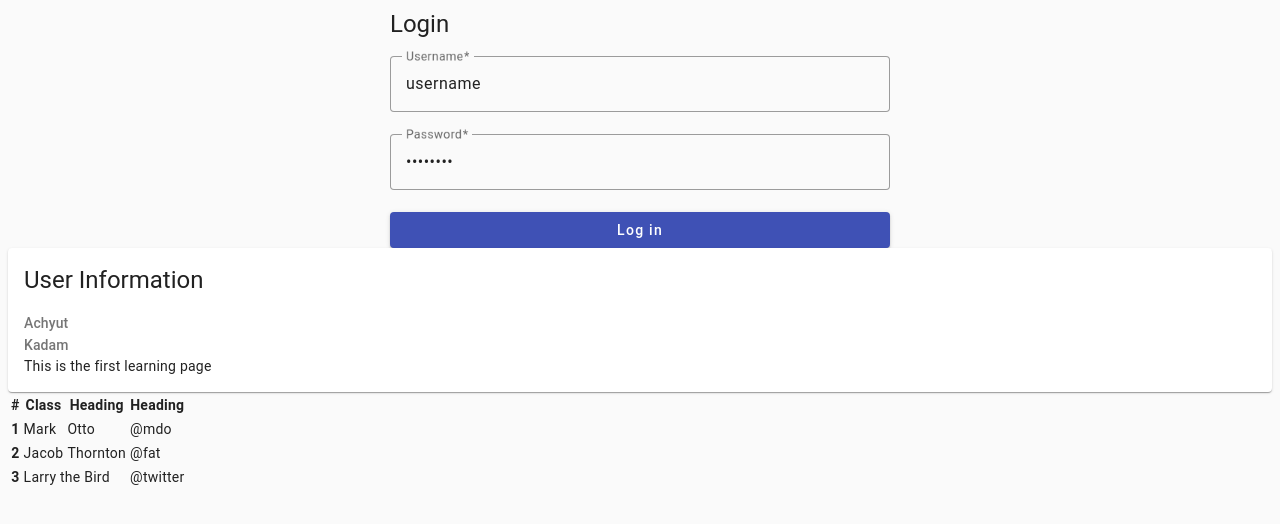
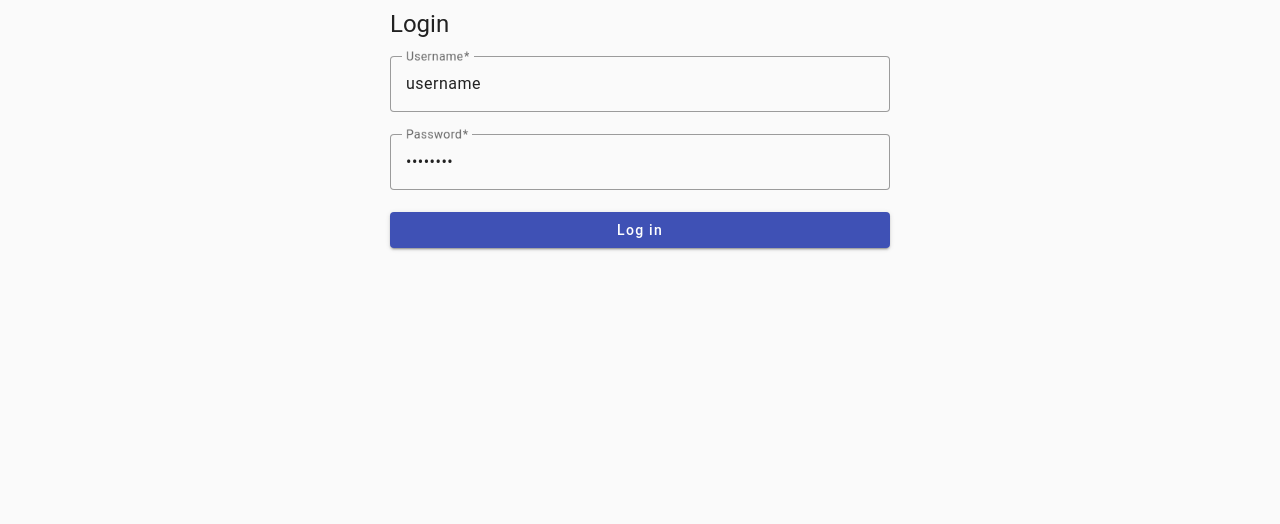
Before and after one commit to theachyutkadam/bank-app-angular, an Angular app: page / in a window 1280 px wide. Shown: the top 524 px of the page. Built offline with nearby package versions, Linux system fonts and the light colour scheme.

Commit message:
Minor changes

```diff
--- a/src/app/app-routing.module.ts
+++ b/src/app/app-routing.module.ts
@@ -4,8 +4,8 @@ import { UserInformationComponent } from './components/user-information/user-inf
 import { SignInComponent } from './components/sign-in/sign-in.component';
 
 const routes: Routes = [
-  { path: '', component: UserInformationComponent },
-  { path: 'sign_in', component: SignInComponent }
+  { path: 'user_information', component: UserInformationComponent },
+  { path: '', component: SignInComponent }
 ];
 
 @NgModule({
--- a/src/app/components/sign-in/sign-in.component.ts
+++ b/src/app/components/sign-in/sign-in.component.ts
@@ -1,5 +1,5 @@
 import { Component } from '@angular/core';
-import {FormControl, Validators} from '@angular/forms';
+// import {FormControl, Validators} from '@angular/forms';
 
 
 @Component({
@@ -8,10 +8,13 @@ import {FormControl, Validators} from '@angular/forms';
   styleUrls: ['./sign-in.component.css']
 })
 export class SignInComponent {
-  emailFormControl = new FormControl('', [Validators.required, Validators.email]);
+  // emailFormControl = new FormControl('', [Validators.required, Validators.email]);
   onButtonClick(){
     // alert("Welcome! " + this.username + " " + this.password);
     // console.log(this.username);
+    // debugger
+    alert(this)
+    // alert(JSON.stringify(this));
     // console.log(this.password);
   }
 }
--- a/src/app/components/user-information/user-information.component.html
+++ b/src/app/components/user-information/user-information.component.html
@@ -1,14 +1,8 @@
-<app-sign-in></app-sign-in>
-
 <mat-card>
   <mat-card-header>
+    <mat-card-title><h1>{{user_information}}</h1></mat-card-title>
     <mat-card-title><h1>{{user_information.title}}</h1></mat-card-title>
-    <mat-card-subtitle>{{user_information.first_name}}</mat-card-subtitle>
-    <mat-card-subtitle>{{user_information.last_name}}</mat-card-subtitle>
   </mat-card-header>
-  <mat-card-content>
-    {{user_information.content}}
-  </mat-card-content>
 </mat-card>
 
 <table table-hover>
```
Also changed, not shown: src/app/app.module.ts (+11 -6 lines).
